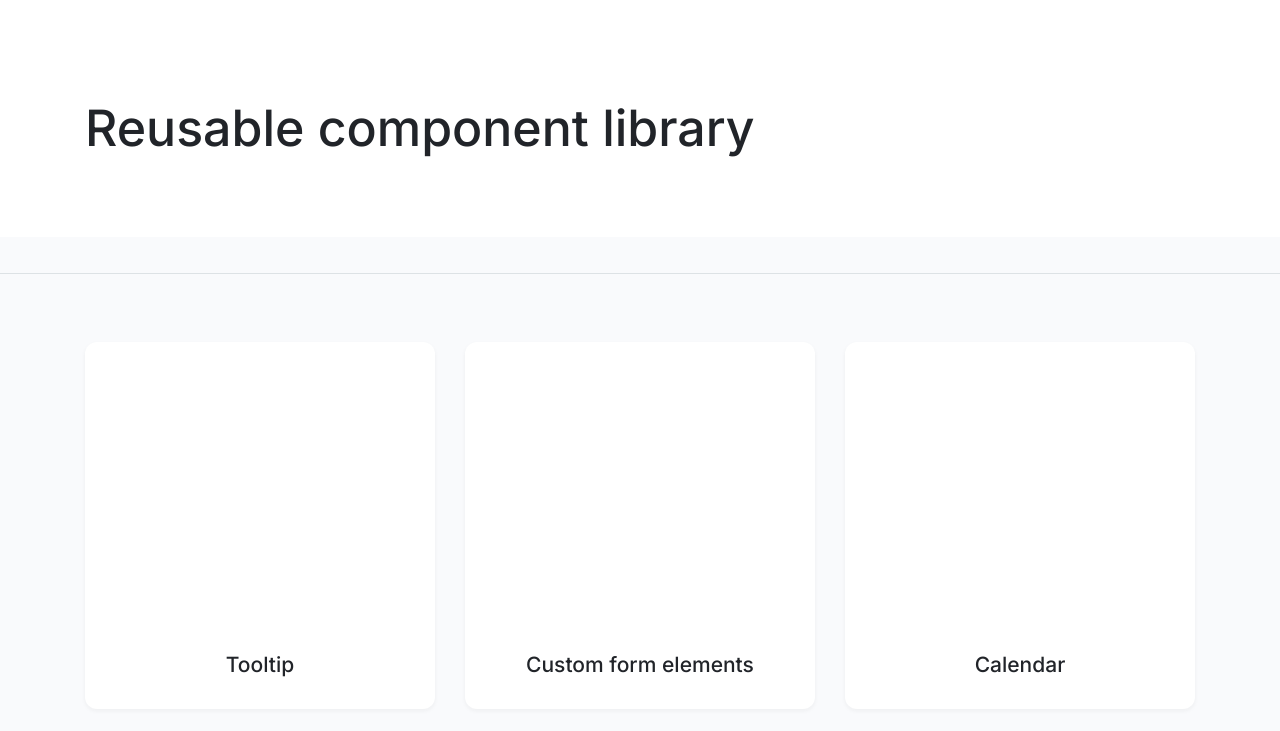
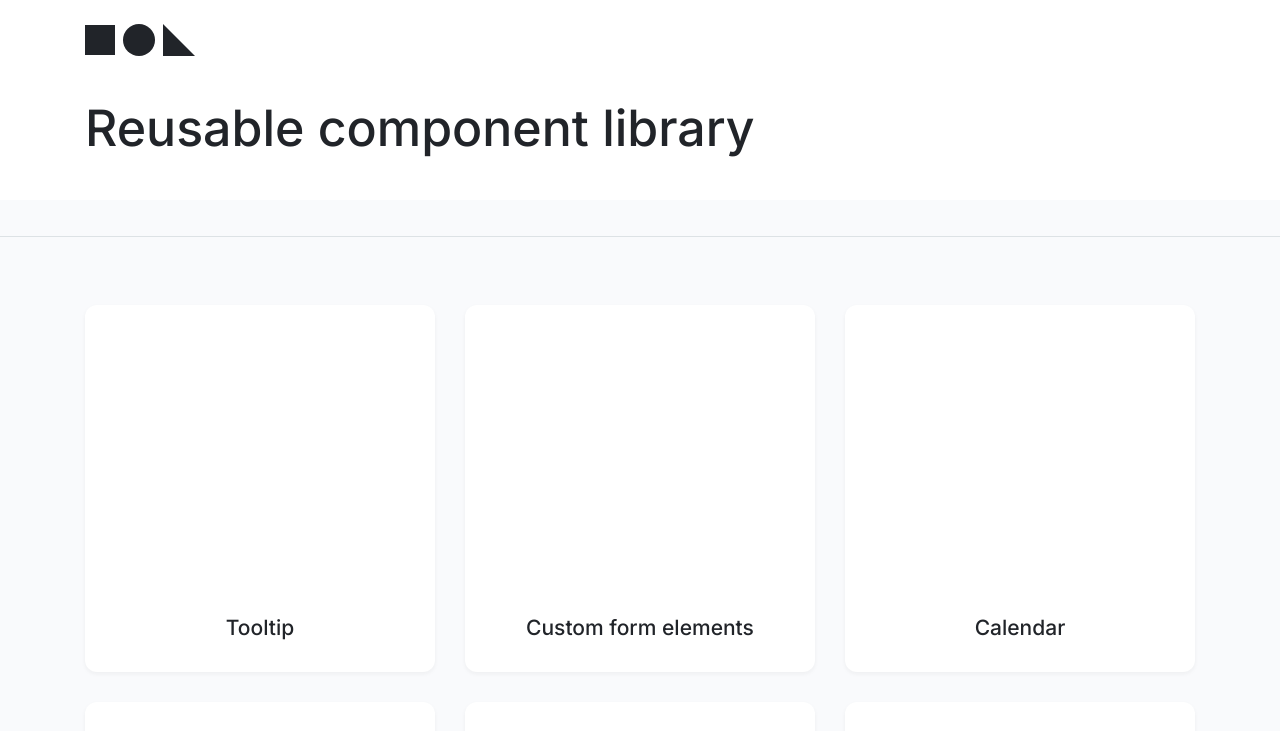
Before and after one commit to js-tasks-ru/htmlcss-20220519_vitalijs-maslobojevs92, a website: page index.html in a window 1280 px wide. Shown: the top 731 px of the page. Drawn offline with Linux system fonts and the light colour scheme.

Commit message:
finished 06-logo

```diff
--- a/assets/css/main.css
+++ b/assets/css/main.css
@@ -11,6 +11,7 @@
 @import '../../components/review/review.css';
 @import '../../components/aside-menu/aside-menu.css';
 @import '../../components/component/component.css';
+@import '../../components/logo/logo.css';
 
 :root {
   --white: #ffffff;
--- a/components/header/header.css
+++ b/components/header/header.css
@@ -1,5 +1,5 @@
 .header {
-  padding: 96px 0 77px 0;
+  padding: 24px 0 0;
   font-family: var(--font-family-base);
   background-color: var(--bg-color-header);
   color: var(--text-color-base);
@@ -9,8 +9,12 @@
   padding: 25px 0 25px 0;
 }
 
+.header__menu-panel {
+  display: flex;
+}
+
 .header__title {
-  margin: 0;
+  margin: 40px 0;
   font-weight: 500;
   font-size: 50px;
   line-height: 1.28;
--- /dev/null
+++ b/components/logo/logo.css
@@ -0,0 +1,11 @@
+.logo {
+  display: inline-block;
+}
+
+.logo__link {
+  display: block;
+}
+
+.logo__img {
+  vertical-align: top;
+}
--- a/index.html
+++ b/index.html
@@ -6,12 +6,23 @@
   </head>
   <body>
     <div class="page">
-      <header class="header">
+      <header class="page__header header">
         <div class="container">
+          <div class="header__menu-panel">
+            <div class="header__logo logo">
+              <a href="" class="logo__link">
+                <img
+                  src="assets/images/logo.svg"
+                  alt="Логотип страницы"
+                  class="logo__img"
+                />
+              </a>
+            </div>
+          </div>
           <h1 class="header__title">Reusable component library</h1>
         </div>
       </header>
-      <main class="preview">
+      <main class="page__preview preview">
         <div class="container">
           <div class="preview__inner">
             <article class="card preview__card">
@@ -189,7 +200,7 @@
           </div>
         </div>
       </main>
-      <footer class="footer">
+      <footer class="page__footer footer">
         <div class="container">
           <h2 class="footer__title">About</h2>
           <p class="footer__description">
```
Also changed, not shown: pages/template.html (+13 -1 lines), assets/images/logo.svg (added).
